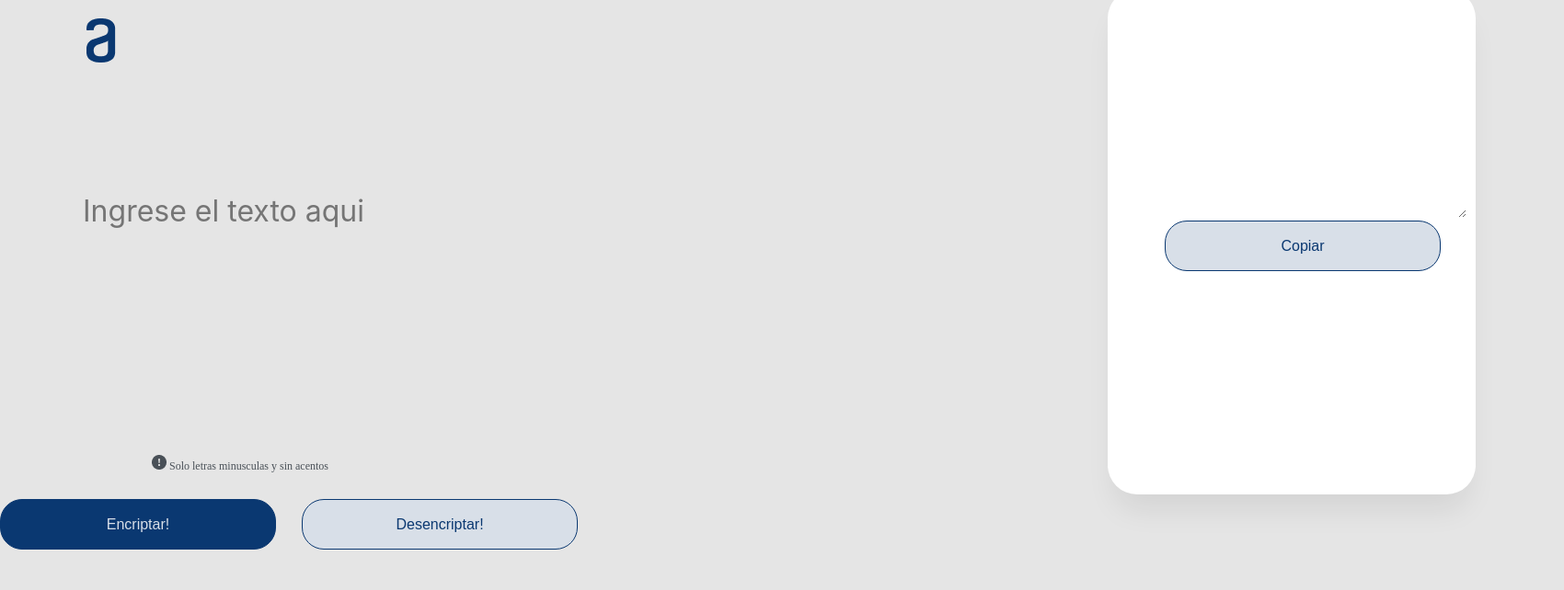
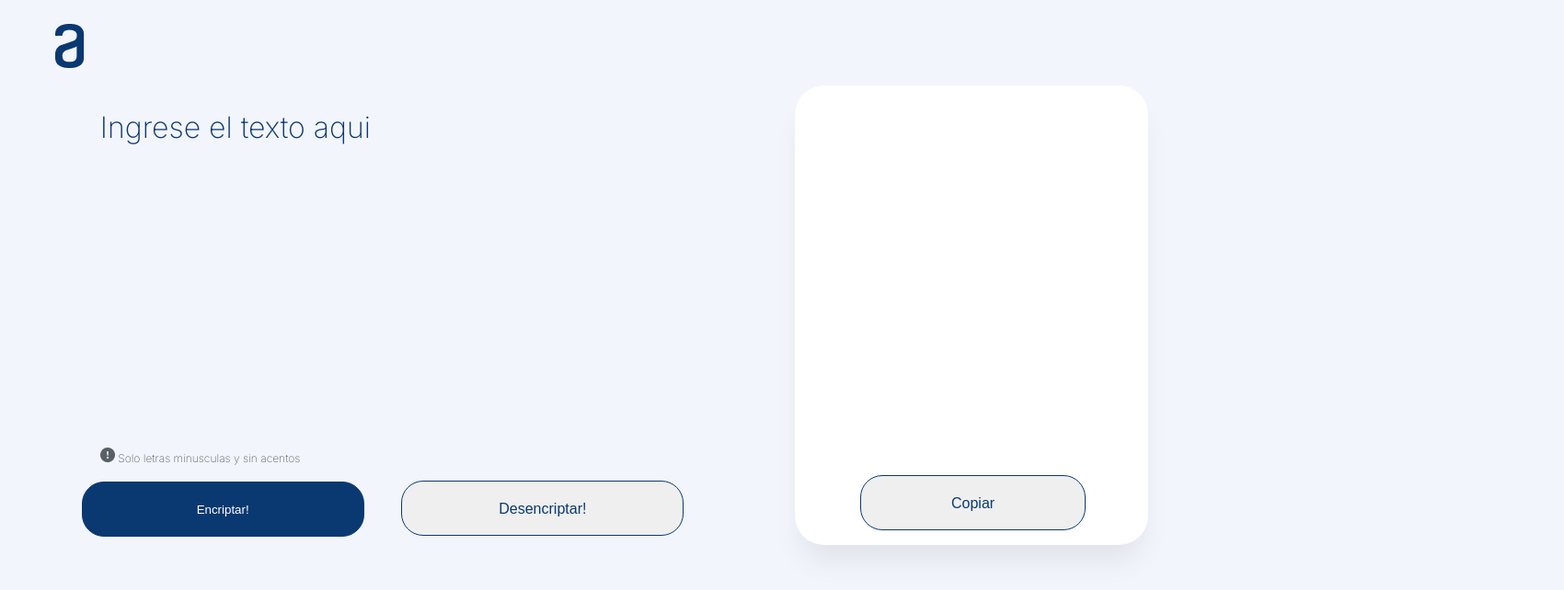
Before and after one commit to Skeiny77/CHALLENGE_1, a plain HTML site: page index.html in a window 1280 px wide. Both pictures are taken after a click on the button "Encriptar!". Shown: the whole page at 92% size, 1700 px wide, since content can reach past the window. Drawn offline with Linux system fonts and the light colour scheme.

Commit message:
ajustes de medidas

```diff
--- a/index.html
+++ b/index.html
@@ -6,44 +6,42 @@
         <title>Encriptar - desencriptar</title>
         <link rel="stylesheet" href="reset.css">
         <link rel="stylesheet" href="style.css">
+        <link rel="preconnect" href="https://fonts.googleapis.com">
+        <link rel="preconnect" href="https://fonts.gstatic.com" crossorigin>
+        <link href="https://fonts.googleapis.com/css2?family=Inter:wght@200&display=swap" rel="stylesheet">
     </head>
     <body>
         <header>
-            <img class="logo" src="imagenes/logo.png">
+            <img class="logo" src="imagenes/logo.png" alt="logo a">
         </header>
         <main>
-            <section class="caja1">
-                <div class="encriptador">
-                    <textarea class="textEntrada" style="display:block;" placeholder="Ingrese el texto aqui" id="datoEntrada" onkeypress="return soloLetras(event)" rows="5" cols="50"></textarea>
-                    <legend class="mensajeinf">
-                        <img class="admiracion" src="imagenes/admiracion.png">
-                        Solo letras minusculas y sin acentos
-                    </legend>
+            <section class="seccion_1">
+                <textarea class="textEntrada" placeholder="Ingrese el texto aqui" id="datoEntrada" onkeypress="return soloLetras(event)"></textarea>
+                <div class="mensajeinf">
+                    <img class="admiracion" src="imagenes/admiracion.png">
+                    Solo letras minusculas y sin acentos
                 </div>
-                <ul class="botones">
-                    <li>
-                        <button class="button-encriptar" onclick="encriptar();" id="buttonencrip" type="button">Encriptar!</button>
-                    </li>
-                    <li>
-                        <button class="button-desencriptar" onclick="desEncriptar();" id="buttondesencrip"  type="button"> Desencriptar!</button>
-                    </li>
-                </ul>
+                <div class="botones">
+                    <button class="button-encriptar" onclick="encriptar();" id="buttonencrip" type="button">Encriptar!</button>
+                    <button class="button-desencriptar" onclick="desEncriptar();" id="buttondesencrip"  type="button"> Desencriptar!</button>
+                </div>
             </section>
-            <section class="rectangulo">
-                <ul id="recmuneco" class="salidatext" style="display:block;">
-                    <li>
-                        <img class="muneco" src="imagenes/Muñeco.png">
-                        <p class="ningun">Ningún mensaje fue encontrado</p>
-                        <p class="ingresar">Ingresa el texto que desees encriptar o desencriptar</p>
-                    </li>
-                </ul>
-                <div id="rectAreaBoton" class="salidacopiar" style="display:none;">
-                    <textarea readonly class="textsalida" id="resultado" rows="5" cols="50"></textarea>
-                    <button onclick="copiaAlportapapeles();" class="copiar" type="button">Copiar</button>
+            <section class="seccion_2">
+                <div class="boton-copiar" id="rectAreaBoton">
+                    <textarea readonly class="textsalida" id="resultado" rows="5" cols="50" style="display:block;"  ></textarea>
+                    <button id="botoncopiar" onclick="copiaAlportapapeles();" class="button-copiar" type="button">Copiar</button>
+                    <!--<button onclick="copiaAlportapapeles();" class="button-copiar" type="button">Copiar</button>-->
                 </div>
 
-            </section >
+                <div id="recmuneco" class="salidatext" style="display:block;">
+                    <img class="muneco" src="imagenes/Muñeco.png" alt="muñeco encriptado">
+                    <div class="infencriptado">
+                        <h2 class="ningun">Ningún mensaje fue encontrado</h2>
+                        <h2 class="ingresar">Ingresa el texto que desees encriptar o desencriptar</h2>
+                    </div>
+                </div>
 
+            </section>
         </main>
 
         <script>
@@ -77,8 +75,8 @@
             }
 
             function encriptar(){
-                document.getElementById("rectAreaBoton").style.display = "block";
-                document.getElementById("recmuneco").style.display = "none";
+                document.getElementById("recmuneco").style="display:none;";
+                document.getElementById("rectAreaBoton").style="display:block;";
 
                 var frase = verificar();
                 var encriptada = "";
@@ -127,7 +125,8 @@
             function desEncriptar(){
 
                 // PARA LA PRUEBA
-                var datoDesencrip = document.getElementById("resultado");
+                var datoDesencrip = document.getElementById("datoEntrada");
+                console.log(datoDesencrip);
                 var frase = datoDesencrip.value.split(' ');
                 //var frase = input.value.split(' ');
 
@@ -173,11 +172,12 @@
             //encrip.onclick = verificar;
             //button.onclick = desEncriptar;
             function copiaAlportapapeles(){
-                let texto = document.getElementById("resultado");
-                texto.select();
-                texto.setSelectionRange(0,99999);
-                document.execCommand('copy');
+                let texto = document.getElementById("resultado").value;
+                navigator.clipboard.writeText(texto);
+                document.getElementById("resultado").value=" ";
             }
+            //var copiarbutton = document.getElementById("botoncopiar");
+            //copiarbutton.addEventListener("click",copiaAlportapapeles)
 
             function soloLetras(e){
                 key = e.keyCode || e.which;
--- a/style.css
+++ b/style.css
@@ -1,7 +1,182 @@
 
+body {
+    background: #F3F5FC;
+}
+header {
+    margin-top: 10px;
+}
+.logo {
+    padding: 1em;
+}
+
+main {
+    width: 100%;
+    height: 500px;
+    display: flex;
+    justify-content: space-between;
+}
+
+section {
+    width: 70%;
+    margin: 0 auto;
+    align-items: center;
+
+}
+.seccion_1 {
+    width: 60%;
+}
+
+.textEntrada {
+    width: 80%;
+    height: 70%;
+    display: block;
+    margin: auto;
+    margin-top: 20px;
+    resize: none;
+    border: none;
+    margin-bottom: 20px;
+
+    font-family: 'Inter';
+    font-style: normal;
+    font-weight: 400;
+    font-size: 32px;
+    line-height: 150%;
+    color: #0A3871;
+    background: #F3F5FC;
+}
+
+::placeholder { color: #0A3871;}
+    .textEntrada, .textsalida:focus {
+        outline: none;
+
+    }
+
+.botones {
+    font-family: 'Inter';
+    font-style: normal;
+    text-align:center;
+    margin-top: 0;
+}
+
+.mensajeinf {
+    font-family: 'Inter';
+    font-style: normal;
+    font-size: 12px;
+    color: #495057;
+
+    opacity: 0.9;
+
+    margin-left: 10%;
+
+}
+
+.button-encriptar, .button-desencriptar{
+    border: 1px solid #0A3871;
+    border-radius: 24px;
+    cursor: pointer;
+    width: 40%;
+    height: 60px;
+    margin-left: 0px;
+    margin: 18px;
+    font-weight: 400;
+    font-size: 16x;
+    line-height: 19px;
+
+}
+
+.button-encriptar  {
+    color: #ffffff;
+    background: #0A3871;
+    margin: 18px;
+}
+
+.button-desencriptar {
+    color: #0A3871;
+    font-size: 16px;
+
+}
+
+.seccion_2 {
+    background-color: #ffffff;
+    width: 30%;
+    box-shadow: 0px 24px 32px -8px rgba(0, 0, 0, 0.08);
+    border-radius: 32px;
+
+}
+
+.textsalida {
+    width: 80%;
+    height: 300px;
+    display: block;
+    margin: auto;
+    text-align: center;
+    resize: none;
+    border: none;
+    margin-top: 40px;
+    font-weight: 400;
+    font-size: 32px;
+    line-height: 150%;
+    color: #0A3871;
+}
+.salidatext {
+
+    text-align: center;
+    font-family: 'Inter';
+    font-style: normal;
+    width: 80%;
+    height: 60px;
+    display: block;
+    margin: auto;
+    margin-top: 20px;
+}
+.muneco {
+    width: 100%;
+
+
+}
+
+.infencriptado {
+    width: 100%;
+}
+.ningun {
+    font-family: 'Inter';
+    font-style: normal;
+    font-weight: 700;
+    font-size: 24px;
+    line-height: 120%;
+    color: #343A40;
+    margin: 1em;
+}
+
+
+.button-copiar  {
+    border: 1px solid #0A3871;
+    border-radius: 24px;
+    cursor: pointer;
+    width: 80%;
+    height: 60px;
+    display: block;
+    margin: auto;
+    font-weight: 400;
+    line-height: 19px;
+
+    color: #0A3871;
+    font-size: 16px;
+    margin-top: 80px;
+}
+.boton-copiar {
+    width: 80%;
+    margin-left: 40px;
+}
+
+#rectAreaBoton{
+    display: none;
+}
+/*
 html {
 min-width: 320px;
-max-width: 1300px;
+max-width: 1400px;
+display: block;
 }
 
 
@@ -9,13 +184,20 @@ body {
     background-color: #E5E5E5;
     width: 100%;
     display: block;
-    padding: 20px 0;
+    padding: 20px 0px;
+    line-height: 1;
+    border: 2px;
 }
 
+main, header, .caja1, .rectangulo {
+    display: inline-block;
+}
 header {
-    display: inline-block;
     vertical-align: top;
+
 }
+
+
 .logo {
 
     width: 120px;
@@ -27,25 +209,22 @@ header {
     order: 0;
     flex-grow: 0;
 }
-
 main {
-    width: 1700px;
+    width: 1400px;
     display: inline-block;
     font: inherit;
 }
+
 .caja1{
-    display: inline-block;
-    max-width: 1200px;
-    height: 540px;
+    width: 50%;
     margin: 0 auto;
 
 }
 .encriptador {
+    display: block;
     margin: 0 80px;
     padding: 0;
     border: 0;
-    font: inherit;
-    vertical-align: baseline;
 }
 .textEntrada {
     margin-top: 168px;
@@ -68,21 +247,16 @@ legend {
     display: block;
     padding-inline-start: 2px;
     padding-inline-end: 2px;
-    left: 50px;
 
-
-    margin: 85px;
+    margin: 0;
     padding: 0;
     border: 0;
+    font: inherit;
 }
 .mensajeinf {
     color: #495057;
     font-size: 12px;
-    margin-bottom: 30px;
-}
-
-div {
-    display: block;
+    margin-bottom: 16px;
 }
 
 
@@ -130,26 +304,27 @@ button {
 .botones li {
     display: inline-block;
 }
+
+li {
+    display: list-item;
+}
 .rectangulo {
-
-    margin-top: -48px;
+    height: 550px;
     width: 400px;
-    height: 550px;
-    vertical-align: top;
-    display: inline-block;
-
-    background-color: #FFFFFF;
+    vertical-align:baseline;
+    border-radius: 32px;
+    margin-left: 78px;
+    border: 1px solid #ffffff;
+    background: #ffffff;
 
     box-shadow: 0px 24px 32px -8px rgba(0, 0, 0, 0.08);
-    border-radius: 32px;
+
 
 
 }
 .salidatext {
     margin: 0 32px;
-    display: block;
-
-    list-style: none;
+    vertical-align: middle;
 }
 
 .salidatext li{
@@ -162,23 +337,20 @@ li {
 }
 
 .salidacopiar {
-    display: block;
     width: 90%;
     margin: 0 32px;
     text-align: center;
 }
-.muneco {
+.rectangulo img {
     margin-top: 75px;
     margin-bottom: 20px;
-    margin: 0;
-    padding: 0;
+
 
 }
 
 .ningun {
-    font-weight: 700;
-    font-size: 24px;
-    line-height: 120%;
+    text-align: center;
+    width: 100%;
     color: #343A40;
     display: block;
 
@@ -186,21 +358,28 @@ li {
 
 .ingresar {
     font-weight: 400;
-    font-size: 16px;
+    text-align: center;
+    width: 100%;
     color: #343A40;
     display: block;
+    padding-inline-end: 20px;
 
 }
 .textsalida {
-    width: 90%;
-    margin-top: 72px;
-    padding: 16px;
-    border: none;
-    font-size: 24px;
-    font-family: 'inter';
-    color: #495057;
-    background: #FFFFFF;
-    text-align: center;
+    margin-top: -48px;
+    font-size: 32px;
+    color: #0A3871;
+    resize: none;
+    outline: none;
+    border: 0;
+    padding: 5.5px 10px;
+
+
+    background: #E5E5E5;
+    width: 100%;
+    font-family: 'Inter' , sans-serif;
+
+
 }
 
 .copiar {
@@ -215,25 +394,44 @@ li {
     background: #D8DFE8;
 }
 
-section {
+
+.salidatext p .salidatext li{
+    width: 100%;
+    text-align: center;
+}
+ul {
+
+    list-style: none;
+    padding: 0;
+    border: 0;
+    margin-block-start: 1em;
+    margin-block-end: 1em;
+    margin-inline-start: 0px;
+    margin-inline-end: 0px;
+    padding-inline-start: 40px;
+    font: inherit;
+}
+
+.rectangulo img {
+    margin-top: 75px;
+    margin-bottom: 20px;
+}
+img {
     margin: 0;
     padding: 0;
     border: 0;
     font: inherit;
-
-}
-.salidatext p {
-    width: 100%;
-    text-align: center;
-}
-ul {
-    display: block;
-    list-style: none;
+    vertical-align: baseline;
+    overflow-clip-margin: content-box;
+    overflow: clip;
 }
 
 textarea {
-    writing-mode: horizontal-tb;
-    text-rendering: auto;
     display: inline-block;
 
 }
+#rectAreaBoton{
+    visibility: hidden;
+}
+
+*/
```
